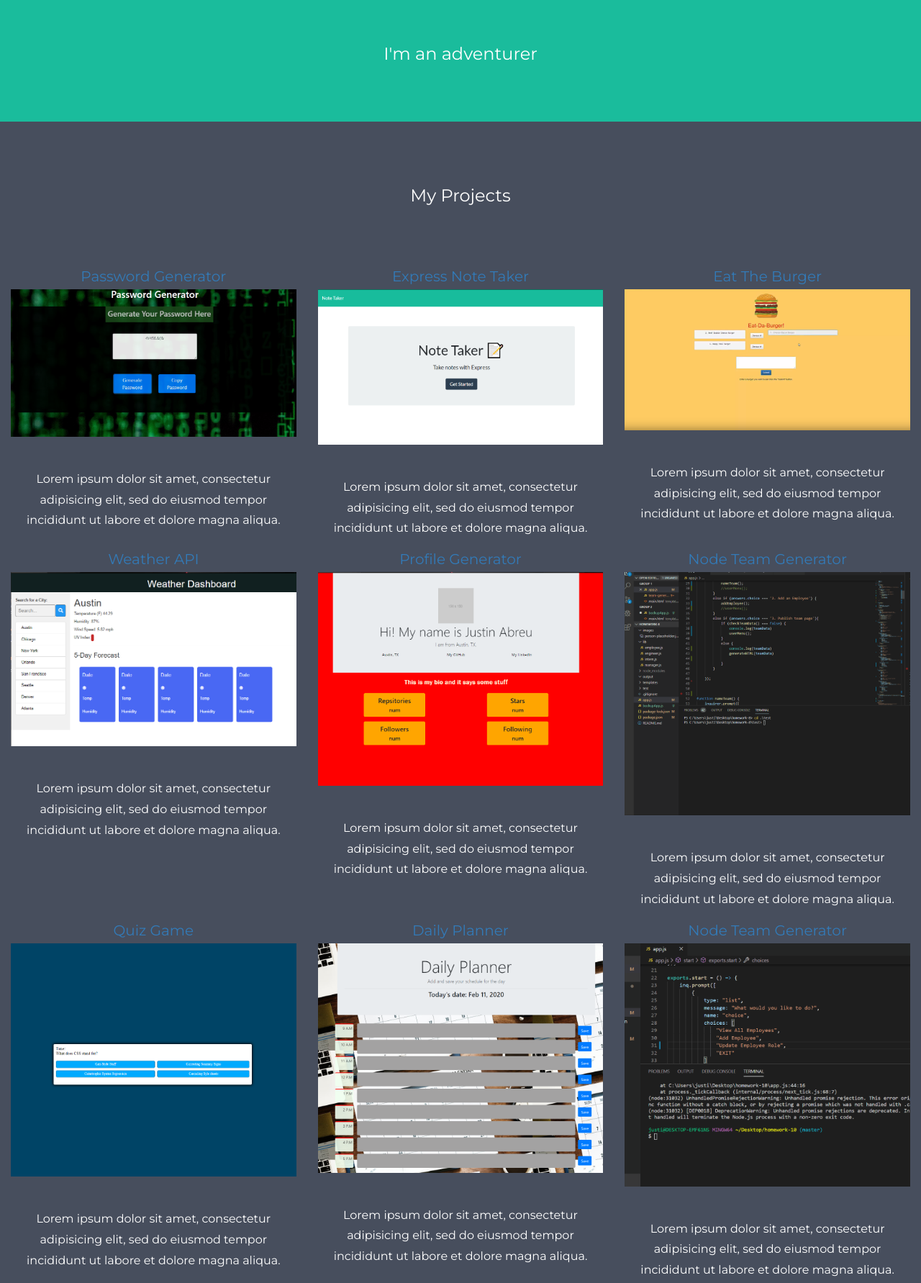
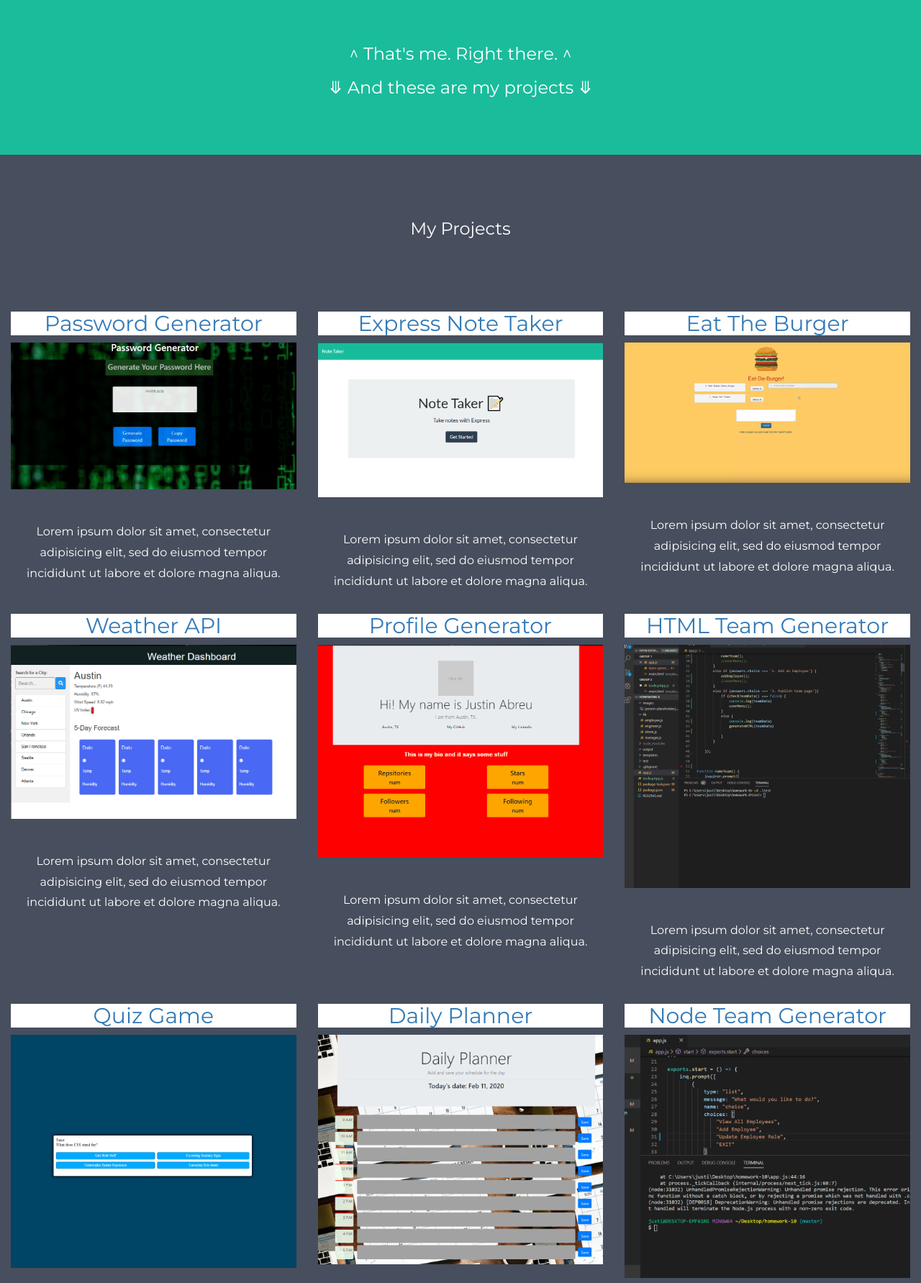
Before and after one commit to JGABREU2145/Portfolio, a plain HTML site: page portflio.html in a window 1280 px wide. Shown: the part 594-2377 px from the top of the page at 72% size. Drawn offline with nearby package versions, Linux system fonts and the light colour scheme.

```diff
--- a/portflio.html
+++ b/portflio.html
@@ -53,6 +53,9 @@
       width: 70%;
       margin: 0 auto
   }
+  h2 {
+      background-color: #ffffff;
+  }
   </style>
 </head>
 <body>
@@ -66,11 +69,10 @@
         <span class="icon-bar"></span>
         <span class="icon-bar"></span>
       </button>
-      <a class="navbar-brand" href="#">Me</a>
+      <a class="navbar-brand" href="./index.html">Me</a>
     </div>
     <div class="collapse navbar-collapse" id="myNavbar">
       <ul class="nav navbar-nav navbar-right">
-        <li><a href="./index.html">About</a></li>
         <li><a href="./contact.html">Contact</a></li>
         <li><a href="./portflio.html">Portfolio</a></li>
       </ul>
@@ -82,7 +84,8 @@
 <div class="container-fluid bg-1 text-center">
   <h3 class="margin">Justin Abréu</h3>
   <img src="./assets/images/Justin.jpg" class="img-responsive img-circle margin" style="display:inline" alt="Bird" width="350" height="350">
-  <h3>I'm an adventurer</h3>
+  <h3>^ That's me. Right there. ^</h3>
+  <h3>⤋ And these are my projects ⤋</h3>
 </div>
 
 <!-- Portfolio Container (Grid) -->
@@ -91,21 +94,21 @@
     <div class="row">
         <div class="col-sm-4">
             <a href="https://jgabreu2145.github.io/homework-3/">
-                Password Generator
+                <h2>Password Generator</h2>
                 <img src="./assets/images/PassGen.PNG" class="img-responsive margin" style="width:100%" alt="Image">
             </a>
             <p>Lorem ipsum dolor sit amet, consectetur adipisicing elit, sed do eiusmod tempor incididunt ut labore et dolore magna aliqua.</p>
         </div>
         <div class="col-sm-4">
             <a href="https://github.com/JGABREU2145/homework-9">
-            Express Note Taker
+            <h2>Express Note Taker</h2>
             <img src="./assets/images/NoteTaker.PNG" class="img-responsive margin" style="width:100%" alt="Image">
             </a>
             <p>Lorem ipsum dolor sit amet, consectetur adipisicing elit, sed do eiusmod tempor incididunt ut labore et dolore magna aliqua.</p>
         </div>
         <div class="col-sm-4">
             <a href="https://jgabreu2145.github./homework-11/">
-                Eat The Burger
+                <h2>Eat The Burger</h2>
                 <img src="./assets/images/Eat.PNG" class="img-responsive margin" style="width:100%" alt="Image">
             </a>
         <p>Lorem ipsum dolor sit amet, consectetur adipisicing elit, sed do eiusmod tempor incididunt ut labore et dolore magna aliqua.</p>
@@ -114,21 +117,21 @@
     <div class="row">
         <div class="col-sm-4">
           <a href="https://jgabreu2145.github.io/homework-6/">
-            Weather API
+            <h2>Weather API</h2>
             <img src="./assets/images/Weather API.PNG" class="img-responsive margin" style="width:100%" alt="Image">
         </a>
           <p>Lorem ipsum dolor sit amet, consectetur adipisicing elit, sed do eiusmod tempor incididunt ut labore et dolore magna aliqua.</p>
         </div>
         <div class="col-sm-4">
           <a href="https://jgabreu2145.github.io/homework-7/">
-            Profile Generator
+            <h2>Profile Generator</h2>
             <img src="./assets/images/ProfileGen.PNG" class="img-responsive margin" style="width:100%" alt="Image">
         </a>
           <p>Lorem ipsum dolor sit amet, consectetur adipisicing elit, sed do eiusmod tempor incididunt ut labore et dolore magna aliqua.</p>
         </div>
         <div class="col-sm-4">
           <a href="https://jgabreu2145.github.io/homework-8/">
-            Node Team Generator
+            <h2>HTML Team Generator</h2>
             <img src="./assets/images/Team Generator Gif.gif" class="img-responsive margin" style="width:100%" alt="Image">
         </a>
           <p>Lorem ipsum dolor sit amet, consectetur adipisicing elit, sed do eiusmod tempor incididunt ut labore et dolore magna aliqua.</p>
@@ -138,21 +141,21 @@
 
         <div class="col-sm-4">
             <a href="https://jgabreu2145.github.io/homework-4/">
-                Quiz Game
+                <h2>Quiz Game</h2>
                 <img src="./assets/images/QuizGame.PNG" class="img-responsive margin" style="width:100%" alt="Image">
             </a>
             <p>Lorem ipsum dolor sit amet, consectetur adipisicing elit, sed do eiusmod tempor incididunt ut labore et dolore magna aliqua.</p>
         </div>
         <div class="col-sm-4">
             <a href="https://jgabreu2145.github.io/homework-5/">
-                Daily Planner
+                <h2>Daily Planner</h2>
                 <img src="./assets/images/DailyPlanner.PNG" class="img-responsive margin" style="width:100%" alt="Image">
             </a>
             <p>Lorem ipsum dolor sit amet, consectetur adipisicing elit, sed do eiusmod tempor incididunt ut labore et dolore magna aliqua.</p>
         </div>
         <div class="col-sm-4">
           <a href="https://jgabreu2145.github./homework-10/">
-            Node Team Generator
+            <h2>Node Team Generator</h2>
           <img src="./assets/images/NodeTeamGen.gif" class="img-responsive margin" style="width:100%" alt="Image">
             </a>
           <p>Lorem ipsum dolor sit amet, consectetur adipisicing elit, sed do eiusmod tempor incididunt ut labore et dolore magna aliqua.</p>
```
Also changed, not shown: contact.html (+4 -4 lines), index.html (+2 -3 lines).
